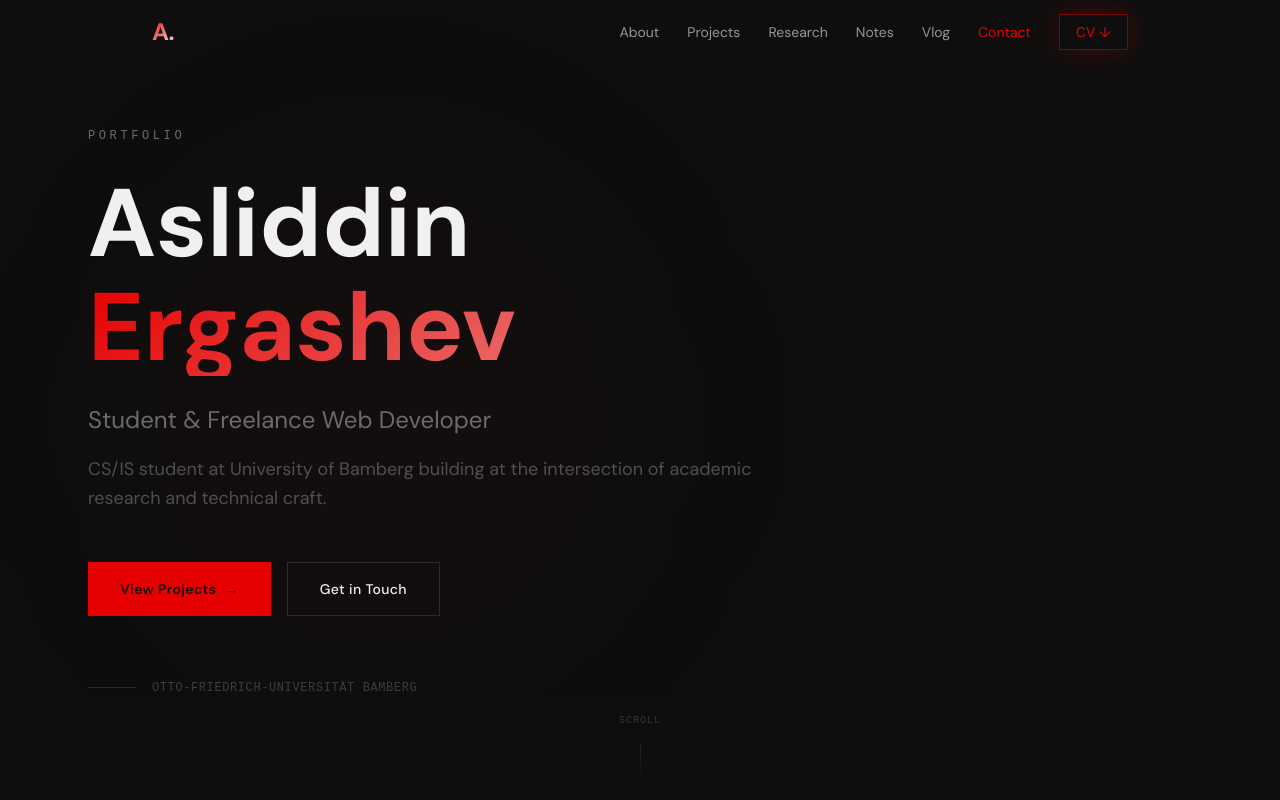
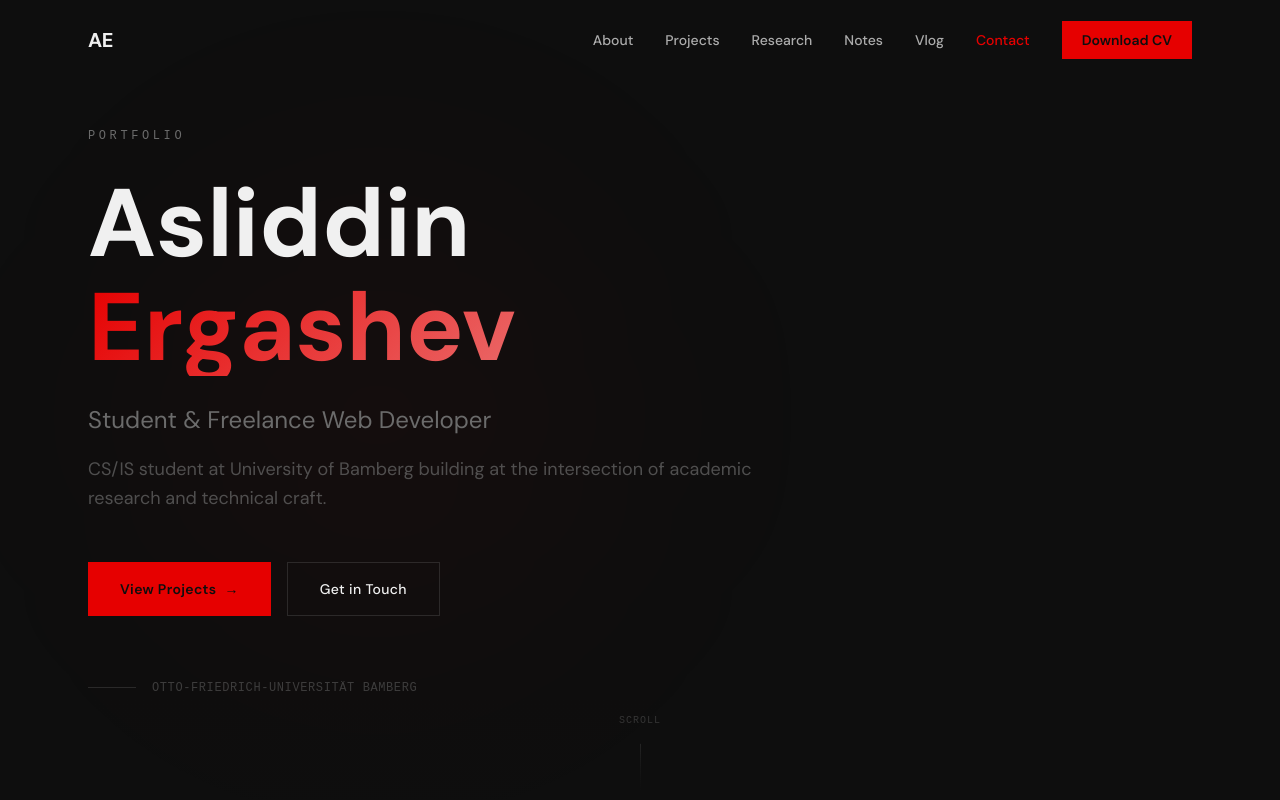
Before and after one commit to khusanovich/portfolio, a Next.js app: page / in a window 1280 px wide. Shown: the top 800 px of the page. Built offline with nearby package versions, Linux system fonts and the light colour scheme.

Commit message:
clean up navbar styling

```diff
--- a/src/components/Navbar.tsx
+++ b/src/components/Navbar.tsx
@@ -20,7 +20,7 @@ export default function Navbar() {
   const [activeId, setActiveId]   = useState("");
 
   useEffect(() => {
-    const onScroll = () => setScrolled(window.scrollY > 30);
+    const onScroll = () => setScrolled(window.scrollY > 50);
     window.addEventListener("scroll", onScroll, { passive: true });
     return () => window.removeEventListener("scroll", onScroll);
   }, []);
@@ -66,25 +66,25 @@ export default function Navbar() {
       <header
         className={`fixed top-0 left-0 right-0 z-50 transition-all duration-300 ${
           scrolled || menuOpen
-            ? "bg-background/80 backdrop-blur-md border-b border-white/12"
+            ? "bg-background/90 backdrop-blur-md border-b border-muted/20"
             : "bg-transparent"
         }`}
       >
         <nav
-          className="max-w-5xl mx-auto px-6 h-16 flex items-center justify-between"
+          className="max-w-6xl mx-auto px-6 h-20 flex items-center justify-between"
           aria-label="Primary navigation"
         >
           <Link
             href="#hero"
             onClick={close}
-            className="font-serif text-2xl font-bold tracking-tight gradient-text"
+            className="font-sans text-xl font-bold tracking-tight text-foreground hover:text-accent transition-colors duration-200"
             aria-label="Go to top"
           >
-            A.
+            AE
           </Link>
 
           {/* Desktop */}
-          <ul className="hidden md:flex items-center gap-7" role="list">
+          <ul className="hidden md:flex items-center gap-8" role="list">
             {NAV_LINKS.map(({ label, href }) => {
               const id = href.slice(1);
               const active = activeId === id;
@@ -92,10 +92,10 @@ export default function Navbar() {
                 <li key={href}>
                   <Link
                     href={href}
-                    className={`text-sm transition-colors duration-200 ${
+                    className={`text-sm font-medium transition-colors duration-200 ${
                       active
                         ? "text-accent"
-                        : "text-foreground/60 hover:text-foreground"
+                        : "text-foreground/70 hover:text-foreground"
                     }`}
                   >
                     {label}
@@ -107,25 +107,25 @@ export default function Navbar() {
               <a
                 href="/cv.pdf"
                 download
-                className="text-sm px-4 py-2 border border-accent/50 text-accent hover:bg-accent hover:text-background transition-all duration-200 glow-accent"
+                className="text-sm font-semibold px-5 py-2.5 bg-accent text-background hover:bg-accent/90 transition-all duration-200"
                 aria-label="Download CV"
               >
-                CV ↓
+                Download CV
               </a>
             </li>
           </ul>
 
           {/* Mobile hamburger */}
           <button
-            className="md:hidden flex flex-col justify-center items-center w-8 h-8 gap-1.5 focus-visible:outline focus-visible:outline-2 focus-visible:outline-accent"
+            className="md:hidden flex flex-col justify-center items-center w-10 h-10 gap-1.5 focus-visible:outline focus-visible:outline-2 focus-visible:outline-accent"
             onClick={() => setMenuOpen((o) => !o)}
             aria-label={menuOpen ? "Close menu" : "Open menu"}
             aria-expanded={menuOpen}
             aria-controls="mobile-menu"
           >
-            <span className={`block h-px w-5 bg-foreground transition-all duration-300 origin-center ${menuOpen ? "rotate-45 translate-y-[7px]" : ""}`} />
-            <span className={`block h-px w-5 bg-foreground transition-all duration-300 ${menuOpen ? "opacity-0 scale-x-0" : ""}`} />
-            <span className={`block h-px w-5 bg-foreground transition-all duration-300 origin-center ${menuOpen ? "-rotate-45 -translate-y-[7px]" : ""}`} />
+            <span className={`block h-0.5 w-6 bg-foreground transition-all duration-300 origin-center ${menuOpen ? "rotate-45 translate-y-2" : ""}`} />
+            <span className={`block h-0.5 w-6 bg-foreground transition-all duration-300 ${menuOpen ? "opacity-0 scale-x-0" : ""}`} />
+            <span className={`block h-0.5 w-6 bg-foreground transition-all duration-300 origin-center ${menuOpen ? "-rotate-45 -translate-y-2" : ""}`} />
           </button>
         </nav>
       </header>
@@ -136,20 +136,20 @@ export default function Navbar() {
         role="dialog"
         aria-label="Navigation menu"
         aria-modal="true"
-        className={`fixed inset-0 z-40 flex flex-col bg-background/95 backdrop-blur-xl pt-16 transition-all duration-300 md:hidden ${
+        className={`fixed inset-0 z-40 flex flex-col bg-background/95 backdrop-blur-xl pt-20 transition-all duration-300 md:hidden ${
           menuOpen ? "opacity-100 pointer-events-auto" : "opacity-0 pointer-events-none"
         }`}
       >
         <nav className="flex flex-col px-6 pt-12 pb-10 flex-1">
-          <ul className="space-y-1 flex-1" role="list">
+          <ul className="space-y-2 flex-1" role="list">
             {NAV_LINKS.map(({ label, href }, i) => (
               <li key={href}>
                 <Link
                   href={href}
                   onClick={close}
-                  className={`block font-serif text-4xl font-bold py-3 transition-all duration-200 ${
+                  className={`block font-sans text-3xl font-bold py-3 transition-all duration-200 ${
                     menuOpen ? "opacity-100 translate-y-0" : "opacity-0 translate-y-2"
-                  } ${activeId === href.slice(1) ? "gradient-text" : "text-foreground/80 hover:text-accent"}`}
+                  } ${activeId === href.slice(1) ? "text-accent" : "text-foreground hover:text-accent"}`}
                   style={{ transitionDelay: menuOpen ? `${i * 50}ms` : "0ms" }}
                 >
                   {label}
@@ -159,16 +159,16 @@ export default function Navbar() {
           </ul>
 
           <div
-            className={`pt-8 border-t border-white/12 transition-all duration-300 ${menuOpen ? "opacity-100 translate-y-0" : "opacity-0 translate-y-2"}`}
+            className={`pt-8 border-t border-muted/20 transition-all duration-300 ${menuOpen ? "opacity-100 translate-y-0" : "opacity-0 translate-y-2"}`}
             style={{ transitionDelay: menuOpen ? "320ms" : "0ms" }}
           >
             <a
               href="/cv.pdf"
               download
               onClick={close}
-              className="inline-flex items-center gap-2 text-sm font-sans px-5 py-3 border border-accent/50 text-accent hover:bg-accent hover:text-background transition-all duration-200"
+              className="inline-flex items-center gap-2 text-sm font-semibold px-6 py-3 bg-accent text-background hover:bg-accent/90 transition-all duration-200"
             >
-              Download CV ↓
+              Download CV
             </a>
           </div>
         </nav>
```
